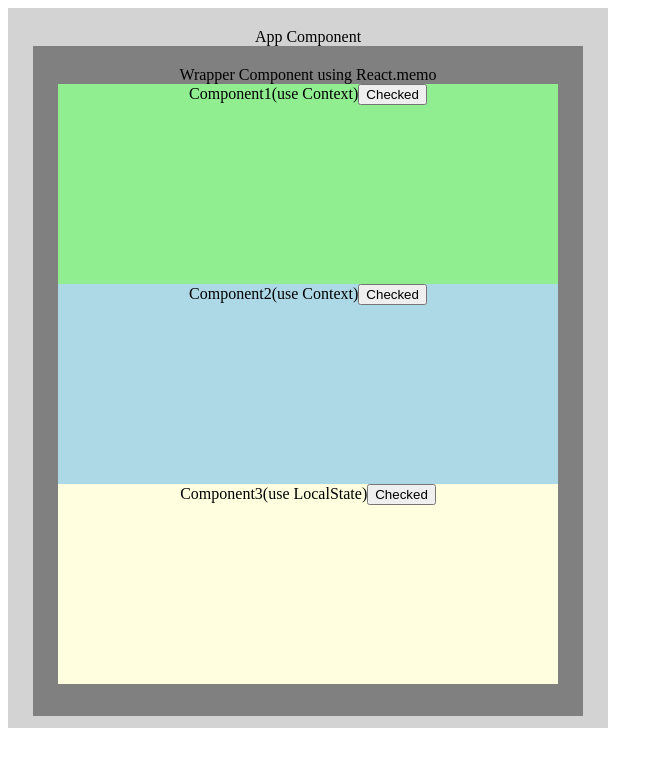
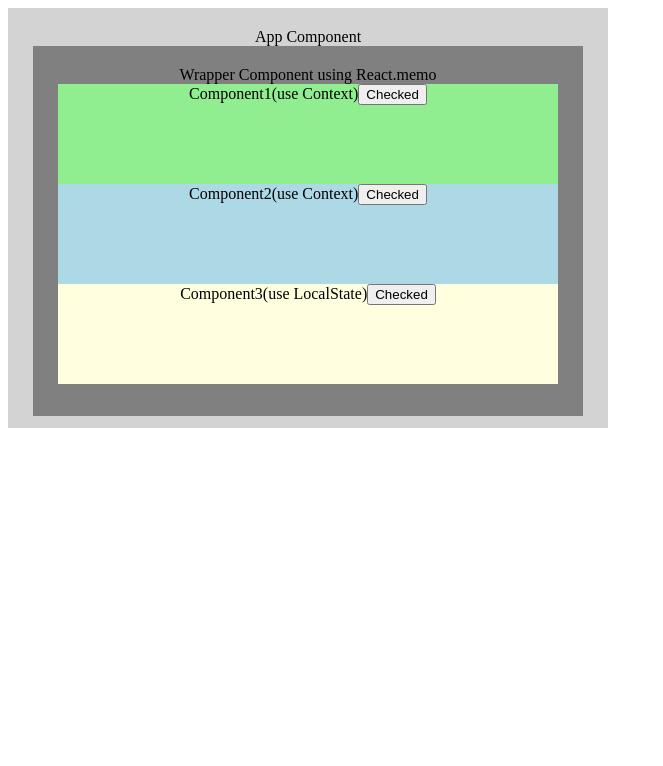
Before and after one commit to takahiromasui001/try-use-context, a React (Create React App) app: page / in a window 1280 px wide. Shown: the top 766 px of the page, without its empty margins (0-663 px from the left). Built offline with nearby package versions, Linux system fonts and the light colour scheme.

Commit message:
コンポーネント高さ修正

```diff
--- a/src/App.scss
+++ b/src/App.scss
@@ -1,13 +1,13 @@
 .App {
   text-align: center;
   background-color: lightgray;
-  height: 700px;
+  height: 400px;
   width: 600px;
   padding-top: 20px;
 
   .wrapper {
     background-color: gray;
-    height: 650px;
+    height: 350px;
     width: 550px;
     margin: auto;
     padding-top: 20px;
@@ -18,19 +18,19 @@
 
     .component1 {
       background-color: lightgreen;
-      height: 200px;
+      height: 100px;
       width: 500px;
       margin: auto;
     }
     .component2 {
       background-color: lightblue;
-      height: 200px;
+      height: 100px;
       width: 500px;
       margin: auto;
     }
     .component3 {
       background-color: lightyellow;
-      height: 200px;
+      height: 100px;
       width: 500px;
       margin: auto;
     }
```
